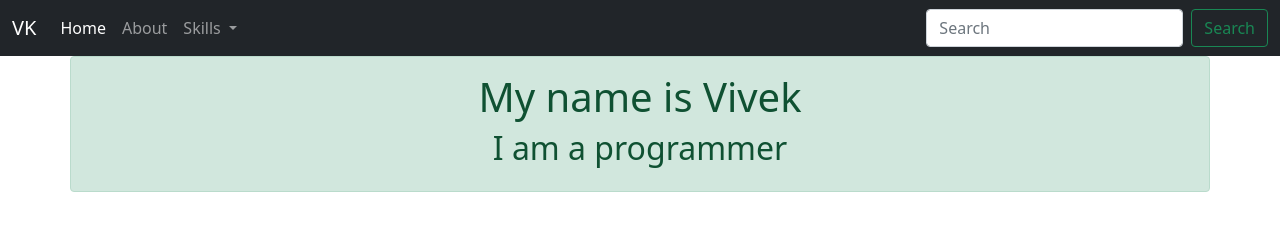
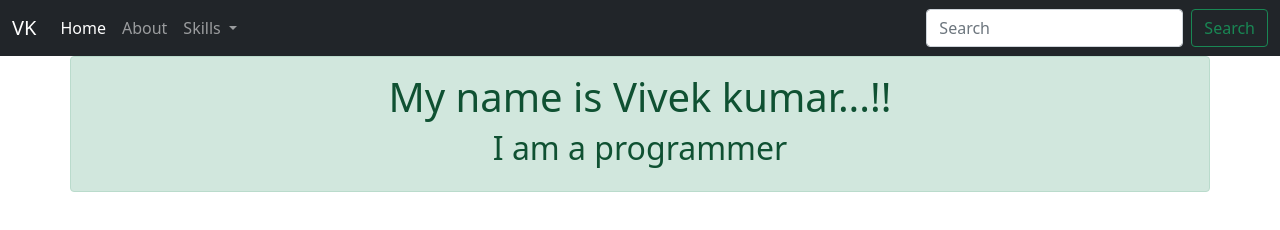
Before and after one commit to Suresh-vivek/GitDemo, a plain HTML site: page home.html in a window 1280 px wide. Drawn offline with nearby package versions, Linux system fonts and the light colour scheme.

Commit message:
heading changed by b2

```diff
--- a/home.html
+++ b/home.html
@@ -47,7 +47,7 @@
       </nav>
 
       <div class="container alert alert-success text-center">
-          <h1>My name is Vivek</h1>
+          <h1>My name is Vivek kumar...!!</h1>
           <h2>I am a programmer</h2>
       </div>
 
```
